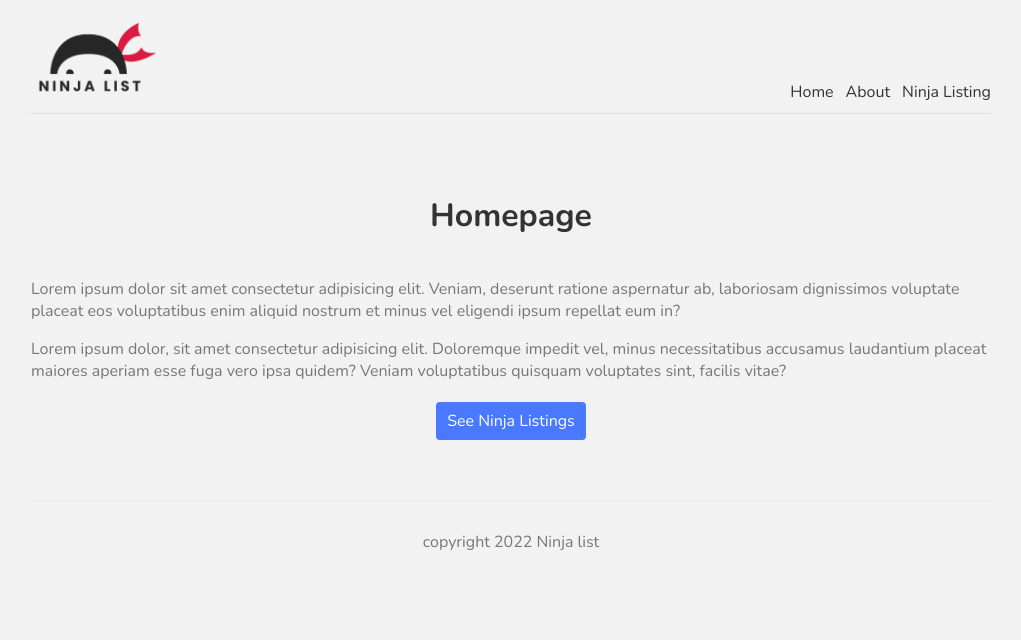
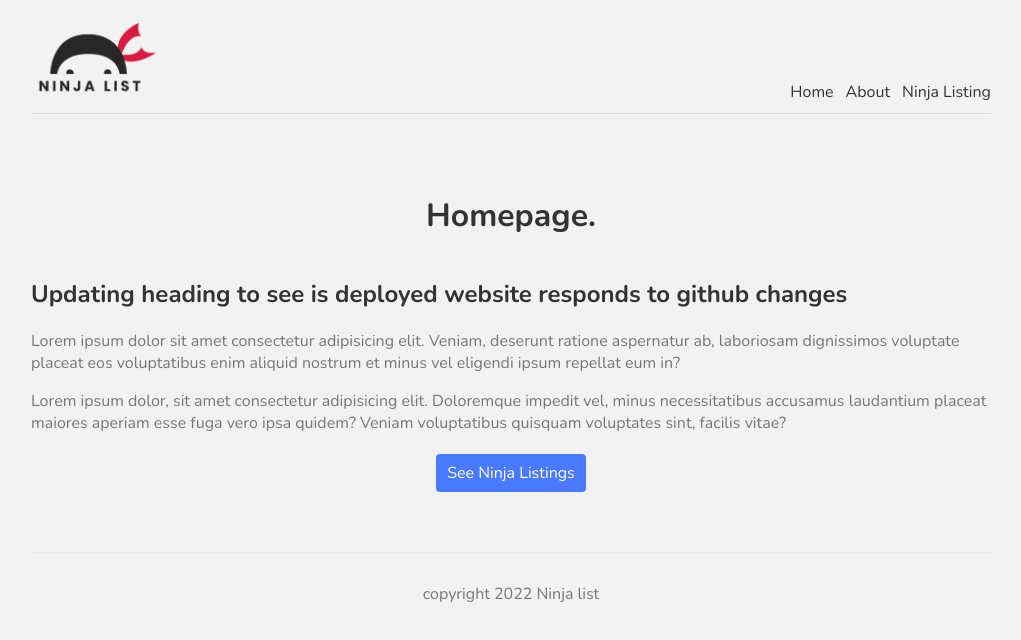
Before and after one commit to KieranWebDev/Next.js-practise, a Next.js app: page / in a window 1280 px wide. Shown: the top 640 px of the page, without its empty margins (129-1150 px from the left). Built offline with nearby package versions, Linux system fonts and the light colour scheme.

Commit message:
testing deployed changes

```diff
--- a/pages/index.js
+++ b/pages/index.js
@@ -12,7 +12,10 @@ export default function Home() {
         <title>Ninja List | Home</title>
       </Head>
       <div>
-        <h1 className={styles.title}>Homepage</h1>
+        <h1 className={styles.title}>Homepage.</h1>
+        <h2>
+          Updating heading to see is deployed website responds to github changes
+        </h2>
         <p className={styles.text}>
           Lorem ipsum dolor sit amet consectetur adipisicing elit. Veniam,
           deserunt ratione aspernatur ab, laboriosam dignissimos voluptate
```
